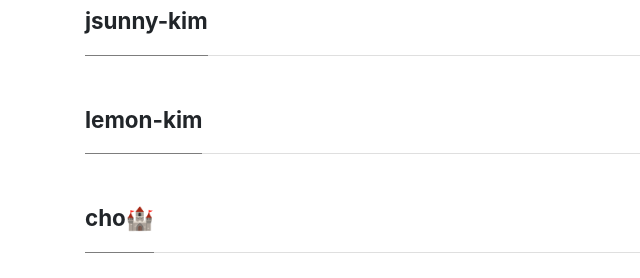
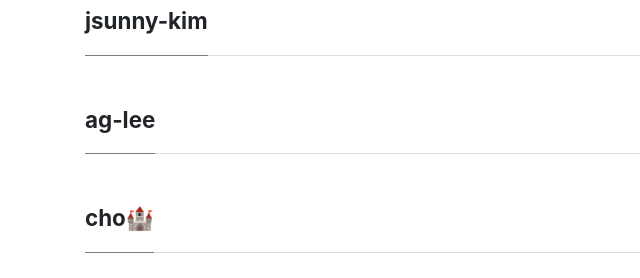
Before and after one commit to sung-eun/k-drn.github.io, a Jekyll site: the page built from _pages/authors.md, in a window 1280 px wide and 900 px high, scrolled down 336 px. Shown: the part 154-432 px from the top of the window, without its empty margins (0-640 px from the left). Built offline with Jekyll 4.4.1, drawn with Linux system fonts in a browser that asks for light colours; nearby versions of some CDN libraries.

Commit message:
Update _config.yml

```diff
--- a/_config.yml
+++ b/_config.yml
@@ -43,7 +43,7 @@ authors:
     description: ""
   ag-lee:
     name: ag-lee
-    display_name: lemon-kim
+    display_name: ag-lee
     avatar: 'assets/images/logo.png'
     email:
     web:
```
